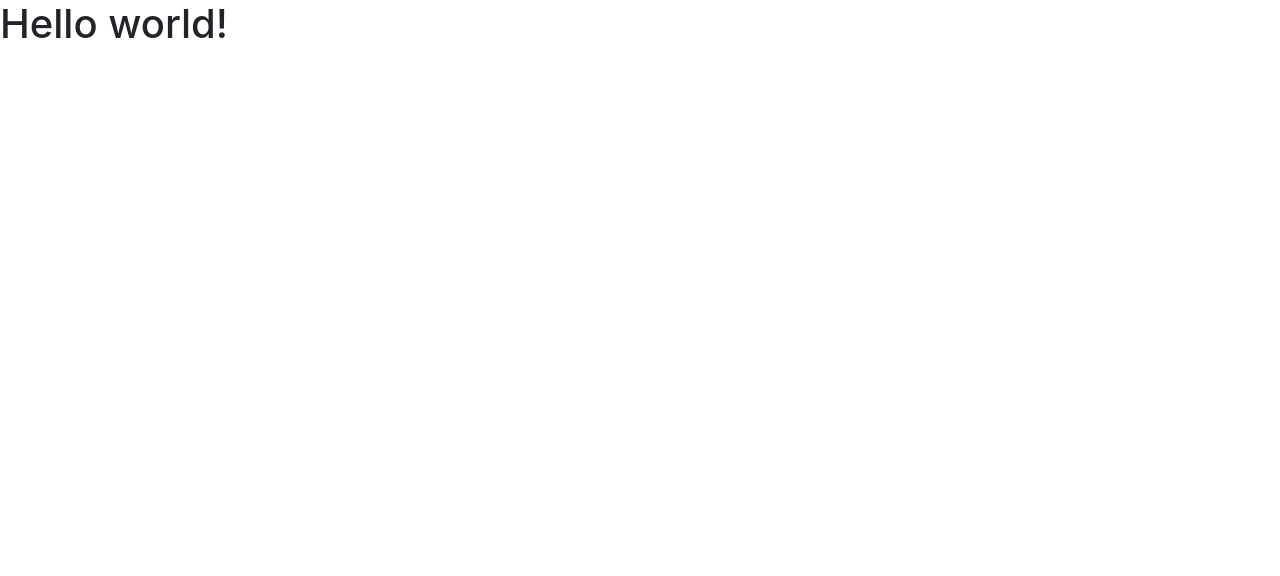
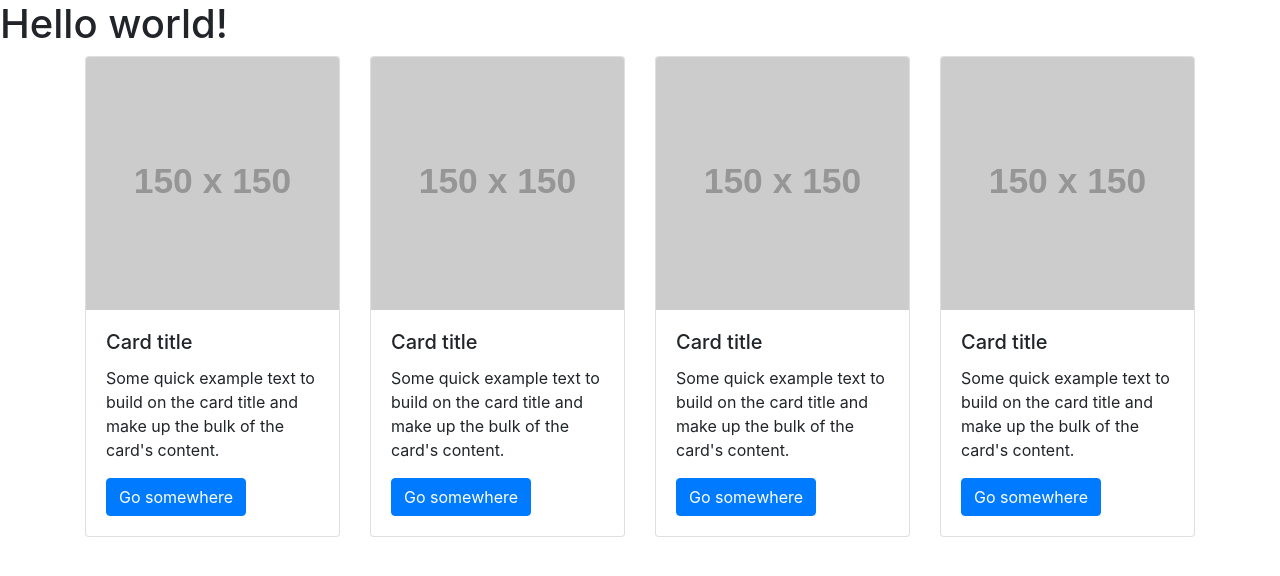
Before and after one commit to jonathanjwatson/git-best-practices, a plain HTML site: page index.html in a window 1280 px wide. Drawn offline with nearby package versions, Linux system fonts and the light colour scheme; placeholder pictures from the web are drawn by us.

Commit message:
added preview section

```diff
--- a/index.html
+++ b/index.html
@@ -36,7 +36,78 @@
   </head>
   <body>
     <h1>Hello world!</h1>
-
+    <div class="container">
+      <div class="row">
+        <div class="col-md-3">
+          <div class="card" style="width: 100%">
+            <img
+              src="https://via.placeholder.com/150"
+              class="card-img-top"
+              alt="Scenic Getaway"
+            />
+            <div class="card-body">
+              <h5 class="card-title">Card title</h5>
+              <p class="card-text">
+                Some quick example text to build on the card title and make up
+                the bulk of the card's content.
+              </p>
+              <a href="#" class="btn btn-primary">Go somewhere</a>
+            </div>
+          </div>
+        </div>
+        <div class="col-md-3">
+          <div class="card" style="width: 100%">
+            <img
+              src="https://via.placeholder.com/150"
+              class="card-img-top"
+              alt="Scenic Getaway"
+            />
+            <div class="card-body">
+              <h5 class="card-title">Card title</h5>
+              <p class="card-text">
+                Some quick example text to build on the card title and make up
+                the bulk of the card's content.
+              </p>
+              <a href="#" class="btn btn-primary">Go somewhere</a>
+            </div>
+          </div>
+        </div>
+        <div class="col-md-3">
+          <div class="card" style="width: 100%">
+            <img
+              src="https://via.placeholder.com/150"
+              class="card-img-top"
+              alt="Scenic Getaway"
+            />
+            <div class="card-body">
+              <h5 class="card-title">Card title</h5>
+              <p class="card-text">
+                Some quick example text to build on the card title and make up
+                the bulk of the card's content.
+              </p>
+              <a href="#" class="btn btn-primary">Go somewhere</a>
+            </div>
+          </div>
+        </div>
+        <div class="col-md-3">
+          <div class="card" style="width: 100%">
+            <img
+              src="https://via.placeholder.com/150"
+              class="card-img-top"
+              alt="Scenic Getaway"
+            />
+            <div class="card-body">
+              <h5 class="card-title">Card title</h5>
+              <p class="card-text">
+                Some quick example text to build on the card title and make up
+                the bulk of the card's content.
+              </p>
+              <a href="#" class="btn btn-primary">Go somewhere</a>
+            </div>
+          </div>
+        </div>
+      </div>
+    </div>
     <script src="" async defer></script>
   </body>
 </html>
```
